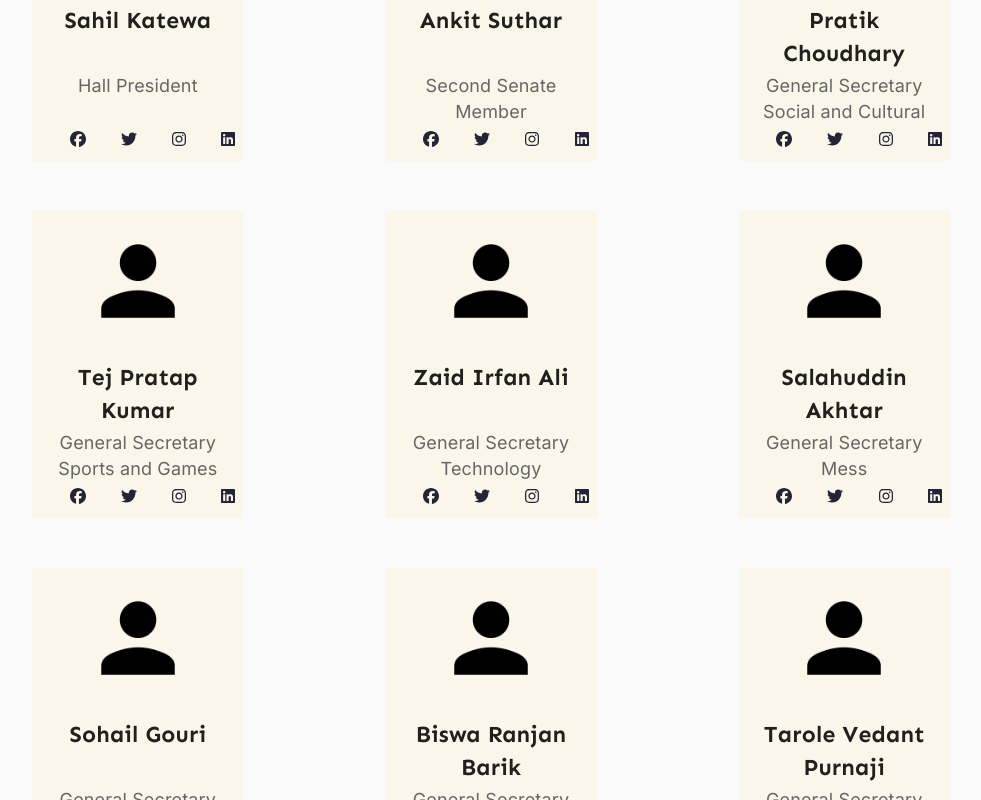
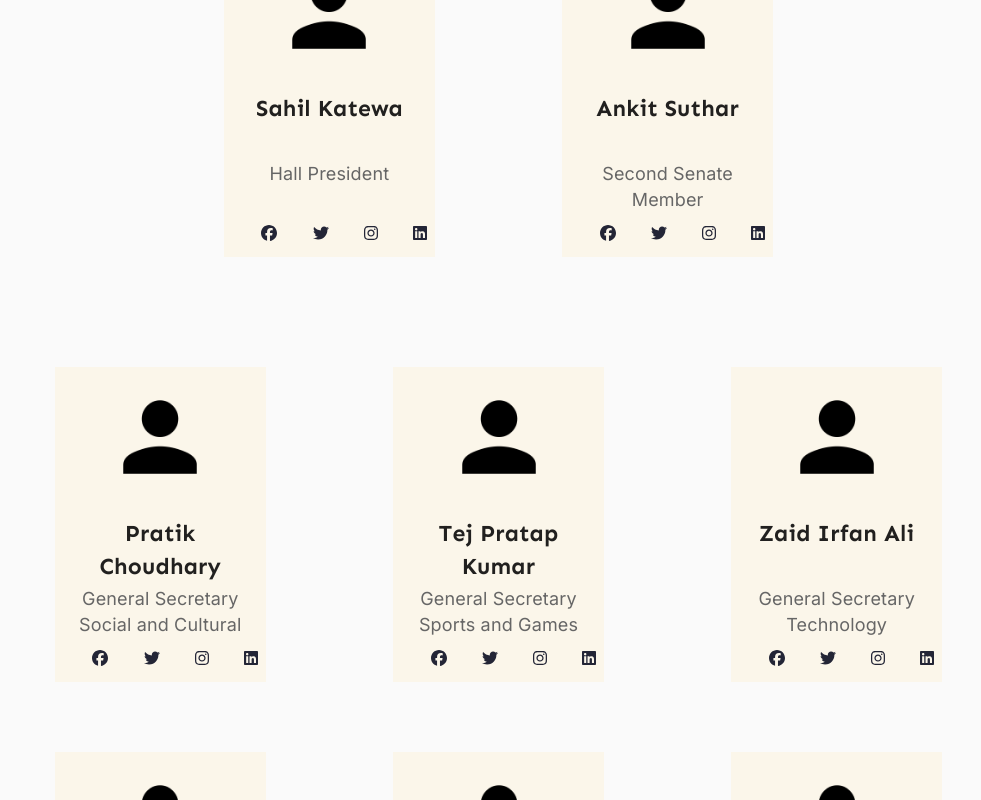
Before and after one commit to rkhall-iitkgp/Website-Frontend, a React (Create React App) app: page / in a window 1280 px wide. Shown: the part 3220-4020 px from the top of the page, without its empty margins (78-1059 px from the left). Built offline with nearby package versions, Linux system fonts and the light colour scheme; a web font is replaced by a local one.

Commit message:
seperated warden, head and gsec in different lists

```diff
--- /dev/null
+++ b/src/components/Office_Bearers/Gsec/ProfileCardGsec.js
@@ -0,0 +1,24 @@
+import React from 'react';
+import './css/ProfileCardGsec.css';
+import { FontAwesomeIcon } from '@fortawesome/react-fontawesome';
+import { faFacebook, faTwitter, faInstagram, faLinkedin } from '@fortawesome/free-brands-svg-icons';
+
+function ProfileCard(props) {
+    return (
+        <div className="profile-card">
+            <img src={props.imageUrl} alt={props.name} />
+            <div className='profile-card_info'>
+                <h3>{props.name}</h3>
+                <p>{props.position}</p>
+                <div className="social-icons">
+                    <a className="facebook social" href={props.facebookUrl} target="_blank"> <FontAwesomeIcon icon={faFacebook} /> </a>
+                    <a className="twitter social" href={props.twitterUrl} target="_blank"> <FontAwesomeIcon icon={faTwitter} /> </a>
+                    <a className="instagram social" href={props.instagramUrl} target="_blank"> <FontAwesomeIcon icon={faInstagram} /> </a>
+                    <a className="linkedin social" href={props.linkedinUrl} target="_blank"> <FontAwesomeIcon icon={faLinkedin} /> </a>
+                </div>
+            </div>
+        </div>
+    );
+}
+
+export default ProfileCard;
--- /dev/null
+++ b/src/components/Office_Bearers/Gsec/ProfileListGsec.js
@@ -0,0 +1,28 @@
+import React from 'react';
+import ProfileCardGsec from './ProfileCardGsec';
+import './css/style.css';
+
+
+function ProfileList(props) {
+  return (
+    <div className='profile-container'>
+      <div className="profile-list">
+        {props.profiles.map(profile => (
+          <ProfileCardGsec
+            key={profile.id}
+            classStyle={profile.classStyle}
+            name={profile.name}
+            position={profile.position}
+            imageUrl={profile.imageUrl}
+            twitterUrl={profile.twitterUrl}
+            facebookUrl={profile.facebookUrl}
+            instagramUrl={profile.instagramUrl}
+            linkedinUrl={profile.linkedinUrl}
+          />
+        ))}
+      </div>
+    </div>
+  );
+}
+
+export default ProfileList;
--- a/src/components/Office_Bearers/css/ProfileCard.css
+++ b/src/components/Office_Bearers/Gsec/css/ProfileCardGsec.css
@@ -3,14 +3,14 @@
 .profile-card {
     position: relative;
     width: 16.5vw;
-    height: 307px;
+    height: 315px;
     display: inline-block; /* display the profile cards as inline blocks */
     vertical-align: top; /* align the profile cards to the top of the container */
     align-items: center;
     text-align: center;
-    margin: 0 142px 50px 0;
+    margin: 20px 127px 50px 0;
     padding-top: 15px;
-    background-color: #FBF6EA;
+    /*background-color: #dce4e1;*/
   }
 
   /* add a media query to adjust the layout on smaller screens */
@@ -50,7 +50,7 @@
     font-size: 18px;
     color: #666;
     font-family: 'Inter', sans-serif;
-    height: 53px;
+    height: 59px;
   }
 
 .social-icons {
--- a/src/components/Office_Bearers/profiles.json
+++ b/src/components/Office_Bearers/Gsec/profiles.json
@@ -1,54 +1,4 @@
 [
-    {
-      "id": 1,
-      "name": "Shailendra Kumar Varshney",
-      "position": "Warden",
-      "imageUrl": "person.png",
-      "twitterUrl": "https://twitter.com/",
-      "facebookUrl": "https://facebook.com/",
-      "instagramUrl": "https://instagram.com",
-      "linkedinUrl": "https://linkedin.com/in/"
-    },
-    {
-      "id": 2,
-      "name": "Md. Saud Afzal",
-      "position": "Assistant Warden",
-      "imageUrl": "person.png",
-      "twitterUrl": "https://twitter.com/",
-      "facebookUrl": "https://facebook.com/",
-      "instagramUrl": "https://instagram.com",
-      "linkedinUrl": "https://linkedin.com/in/"
-    },
-    {
-      "id": 3,
-      "name": "Manish Kaushal",
-      "position": "Assistant Warden",
-      "imageUrl": "person.png",
-      "twitterUrl": "https://twitter.com/",
-      "facebookUrl": "https://facebook.com/",
-      "instagramUrl": "https://instagram.com",
-      "linkedinUrl": "https://linkedin.com/in/"
-    },
-    {
-      "id": 4,
-      "name": "Sahil Katewa",
-      "position": "Hall President",
-      "imageUrl": "person.png",
-      "twitterUrl": "https://twitter.com/",
-      "facebookUrl": "https://facebook.com/",
-      "instagramUrl": "https://instagram.com",
-      "linkedinUrl": "https://linkedin.com/in/"
-    },
-    {
-      "id": 5,
-      "name": "Ankit Suthar",
-      "position": "Second Senate Member",
-      "imageUrl": "person.png",
-      "twitterUrl": "https://twitter.com/",
-      "facebookUrl": "https://facebook.com/",
-      "instagramUrl": "https://instagram.com",
-      "linkedinUrl": "https://linkedin.com/in/"
-    },
     {
       "id": 6,
       "name": "Pratik Choudhary",
--- a/src/components/Office_Bearers/ProfileCard.js
+++ b/src/components/Office_Bearers/Heads/ProfileCardHeads.js
@@ -1,5 +1,5 @@
 import React from 'react';
-import './css/ProfileCard.css';
+import './css/ProfileCardHeads.css';
 import { FontAwesomeIcon } from '@fortawesome/react-fontawesome';
 import { faFacebook, faTwitter, faInstagram, faLinkedin } from '@fortawesome/free-brands-svg-icons';
 
--- a/src/components/Office_Bearers/ProfileList.js
+++ b/src/components/Office_Bearers/Heads/ProfileListHeads.js
@@ -1,5 +1,5 @@
 import React from 'react';
-import ProfileCard from './ProfileCard';
+import ProfileCardHeads from './ProfileCardHeads';
 import './css/style.css';
 
 
@@ -11,7 +11,7 @@ function ProfileList(props) {
       </div>
       <div className="profile-list">
         {props.profiles.map(profile => (
-          <ProfileCard
+          <ProfileCardHeads
             key={profile.id}
             classStyle={profile.classStyle}
             name={profile.name}
--- /dev/null
+++ b/src/components/Office_Bearers/Heads/css/ProfileCardHeads.css
@@ -0,0 +1,72 @@
+@import url('https://fonts.googleapis.com/css2?family=Inter&family=Sen:wght@700&display=swap');
+
+.profile-card {
+    position: relative;
+    width: 16.5vw;
+    height: 307px;
+    display: inline-block; /* display the profile cards as inline blocks */
+    vertical-align: top; /* align the profile cards to the top of the container */
+    align-items: center;
+    text-align: center;
+    margin: 20px 127px 50px 0;
+    padding-top: 15px;
+    background-color: #FBF6EA;
+  }
+
+  /* add a media query to adjust the layout on smaller screens */
+@media screen and (max-width: 800px) {
+    .profile-card {
+      width: 45vw; /* set the width of each profile card to 45% on small screens */
+      text-align: center;
+    }
+  }
+
+@media screen and (max-width: 600px) {
+    .profile-card {
+      width: 90vw; /* set the width of each profile card to 90% on very small screens */
+    }
+  }
+
+/* profile card info */
+.profile-card_info {
+    padding: 0 20px 20px;
+  }
+
+.profile-card img {
+    width: 110px;
+    height: 110px;
+    border-radius: 50%;
+    object-fit: cover;
+  }
+
+.profile-card h3 {
+    font-family: 'Sen', sans-serif;
+    font-size: 23px;
+    height: 49px;
+    margin: 20px 0;
+  }
+
+.profile-card p {
+    font-size: 18px;
+    color: #666;
+    font-family: 'Inter', sans-serif;
+    height: 53px;
+  }
+
+.social-icons {
+    text-align: center;
+    text-decoration: none;
+    border-radius: 50%;
+    padding-top: 3px;
+    display: flex;
+  }
+
+a.social {
+    font-size: 16px;
+    margin: 0 1.1rem;
+    color: #232536;
+  }
+
+a.social:hover {
+  color: #2c2d37c8;
+  }
--- /dev/null
+++ b/src/components/Office_Bearers/Heads/css/style.css
@@ -0,0 +1,12 @@
+.profile-container {
+    text-align: center;
+    text-justify: center;
+  }
+
+  .title {
+    text-align: center;
+    font-family: 'Sen', sans-serif;
+    font-weight: 700;
+    font-size: 25px;
+    padding-bottom: 50px;
+  }
--- /dev/null
+++ b/src/components/Office_Bearers/Heads/profiles.json
@@ -0,0 +1,52 @@
+[
+    {
+      "id": 1,
+      "name": "Shailendra Kumar Varshney",
+      "position": "Warden",
+      "imageUrl": "person.png",
+      "twitterUrl": "https://twitter.com/",
+      "facebookUrl": "https://facebook.com/",
+      "instagramUrl": "https://instagram.com",
+      "linkedinUrl": "https://linkedin.com/in/"
+    },
+    {
+      "id": 2,
+      "name": "Md. Saud Afzal",
+      "position": "Assistant Warden",
+      "imageUrl": "person.png",
+      "twitterUrl": "https://twitter.com/",
+      "facebookUrl": "https://facebook.com/",
+      "instagramUrl": "https://instagram.com",
+      "linkedinUrl": "https://linkedin.com/in/"
+    },
+    {
+      "id": 3,
+      "name": "Manish Kaushal",
+      "position": "Assistant Warden",
+      "imageUrl": "person.png",
+      "twitterUrl": "https://twitter.com/",
+      "facebookUrl": "https://facebook.com/",
+      "instagramUrl": "https://instagram.com",
+      "linkedinUrl": "https://linkedin.com/in/"
+    },
+    {
+      "id": 4,
+      "name": "Sahil Katewa",
+      "position": "Hall President",
+      "imageUrl": "person.png",
+      "twitterUrl": "https://twitter.com/",
+      "facebookUrl": "https://facebook.com/",
+      "instagramUrl": "https://instagram.com",
+      "linkedinUrl": "https://linkedin.com/in/"
+    },
+    {
+      "id": 5,
+      "name": "Ankit Suthar",
+      "position": "Second Senate Member",
+      "imageUrl": "person.png",
+      "twitterUrl": "https://twitter.com/",
+      "facebookUrl": "https://facebook.com/",
+      "instagramUrl": "https://instagram.com",
+      "linkedinUrl": "https://linkedin.com/in/"
+    }
+  ]
--- a/src/pages/Home/Home.js
+++ b/src/pages/Home/Home.js
@@ -3,10 +3,12 @@ import Header from "../../containers/Header/headerContainer";
 import GalleryHome from "../../components/Home_Gallery/galleryHome";
 import AboutUs from "../../components/Home_About/About";
 import Testimonials from "../../components/Testimonials/Testimonials";
-import ProfileList from "../../components/Office_Bearers/ProfileList";
+import HeadProfileList from "../../components/Office_Bearers/Heads/ProfileListHeads";
+import GsecProfileList from "../../components/Office_Bearers/Gsec/ProfileListGsec";
 import Footer from "../../components/Footer/Footer"
 import './css/Home.css'
-import profiles from '../../components/Office_Bearers/profiles.json';
+import headprofiles from '../../components/Office_Bearers/Heads/profiles.json';
+import gsecprofiles from '../../components/Office_Bearers/Gsec/profiles.json'
 
 function Home() {
     return (
@@ -17,7 +19,8 @@ function Home() {
             <AboutUs />
             <Testimonials />
             <div className='profile-container'>
-                <ProfileList profiles={profiles} />
+                <HeadProfileList profiles={headprofiles} />
+                <GsecProfileList profiles={gsecprofiles} />
             </div>
             <Footer />
         </>
--- a/src/pages/Home/css/Home.css
+++ b/src/pages/Home/css/Home.css
@@ -1,3 +1,4 @@
 .profile-container {
+  margin-top: 40px;
     text-align: center;
   }
```
Also changed, not shown: src/components/Office_Bearers/Gsec/css/style.css (renamed from src/components/Office_Bearers/css/style.css).
